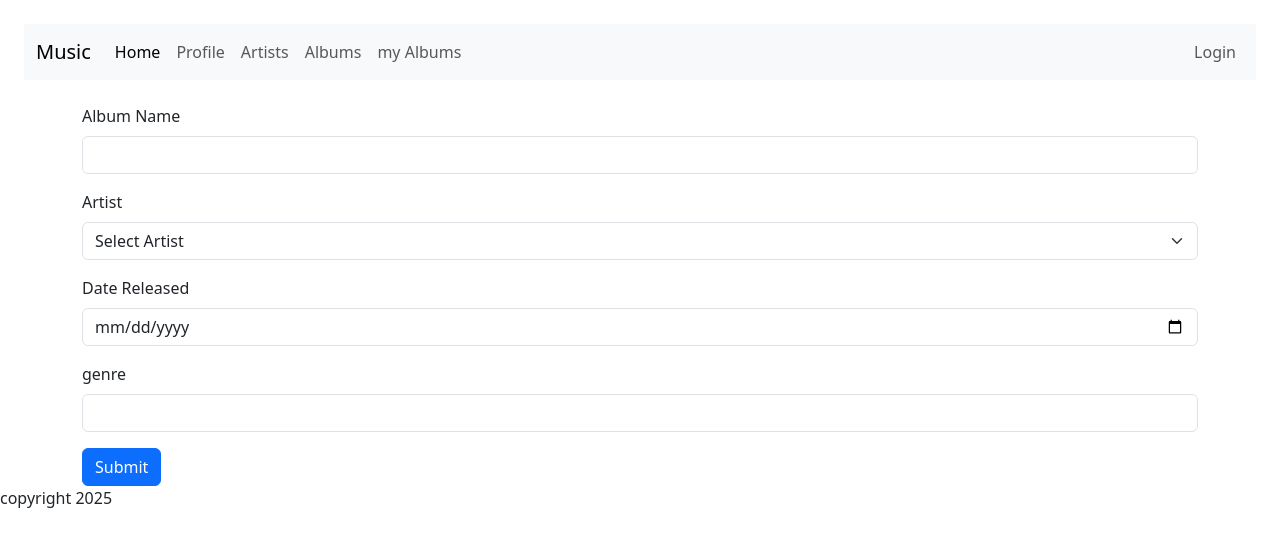
After one commit to m3lfx/ITIM211-S-2025, a PHP site: page /album/create.php in a window 1280 px wide. The commit adds this page. Shown: the top 547 px of the page. Run offline with PHP 8.4, Linux system fonts and the light colour scheme; data that the repository does not hold is empty.

Commit message:
album create

```diff
--- /dev/null
+++ b/album/create.php
@@ -0,0 +1,40 @@
+<?php
+    // session_start();
+    include("../includes/header.php");
+    include("../includes/config.php");
+
+    $result = mysqli_query($conn, "SELECT * FROM artists");
+
+?>
+<div class="container-fluid container-lg">
+    <form action="store.php" method="POST">
+        <div class="mb-3">
+            <label for="name" class="form-label">Album Name</label>
+            <input type="text" class="form-control" id="name" name="albumName">
+        </div>
+        <div class="mb-3">
+            <label for="artist" class="form-label">Artist</label>
+            <select class="form-select" id="artist" aria-label="Select Artist" name="artist">
+                <option selected>Select Artist</option>
+                <?php
+                    while($row = mysqli_fetch_assoc($result)) {
+                       print "<option value={$row['artist_id']}>{$row['name']}</option>";
+                    }
+                ?>
+            </select>
+        </div>
+        <div class="mb-3">
+            <label for="dateReleased" class="form-label">Date Released</label>
+            <input type="date" class="form-control" id="dateReleased" name="dateReleased">
+        </div>
+        <div class="mb-3">
+            <label for="genre" class="form-label">genre</label>
+            <input type="text" class="form-control" id="genre" name="genre">
+        </div>
+        <button type="submit" class="btn btn-primary">Submit</button>
+    </form>
+</div>
+
+<?php
+include("../includes/footer.php");
+?>
--- a/includes/config.php
+++ b/includes/config.php
@@ -5,8 +5,8 @@
 
     $conn = mysqli_connect($db_host, $db_username, $db_passwd) or die("Could not connect!\n");
 
-    echo "Connection established.\n";
+    // echo "Connection established.\n";
     $db_name = "db_music";
     mysqli_select_db($conn, $db_name) or die("Could not select the database $dbname!\n". mysqli_error($conn));
-    echo "Database $db_name is selected.\n";
+    // echo "Database $db_name is selected.\n";
 ?>
--- a/includes/header.php
+++ b/includes/header.php
@@ -24,9 +24,9 @@
                     <div class="navbar-nav">
                         <a href="#" class="nav-item nav-link active">Home</a>
                         <a href="#" class="nav-item nav-link">Profile</a>
-                        <a href="/itim211-s-2024/artist/index.php" class="nav-item nav-link">Artists</a>
-                        <a href="/itim211-s-2024/album/index.php" class="nav-item nav-link " tabindex="-1">Albums</a>
-                        <a href="/itim211-s-2024/listener/albumlist.php" class="nav-item nav-link " tabindex="-1">my Albums</a>
+                        <a href="/itim211-s-2025/artist/index.php" class="nav-item nav-link">Artists</a>
+                        <a href="/itim211-s-2025/album/index.php" class="nav-item nav-link " tabindex="-1">Albums</a>
+                        <a href="/itim211-s-2025/listener/albumlist.php" class="nav-item nav-link " tabindex="-1">my Albums</a>
                     </div>
                     <?php
 
```
Also changed, not shown: upload/may3.PNG (added), upload/ns2a-may18.PNG (added).
